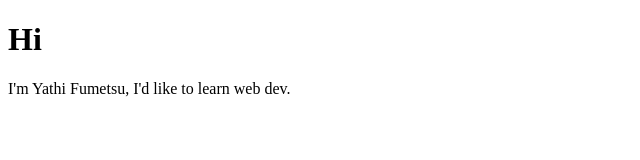
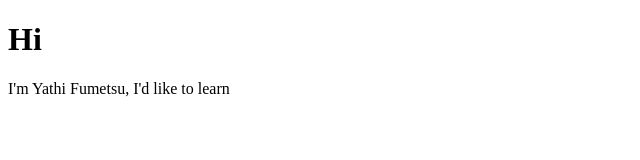
Before and after one commit to YathiFumetsu/learning_webdev, a plain HTML site: page index.html in a window 1280 px wide. Shown: the full height of the page, 0-640 px from the left. Drawn offline with Linux system fonts and the light colour scheme.

Commit message:
small changes to index

```diff
--- a/index.html
+++ b/index.html
@@ -7,6 +7,6 @@
 </head>
 <body>
     <h1>Hi</h1>
-    <p>I'm Yathi Fumetsu, I'd like to learn web dev.</p>
+    <p>I'm Yathi Fumetsu, I'd like to learn</p>
 </body>
 </html>
```
